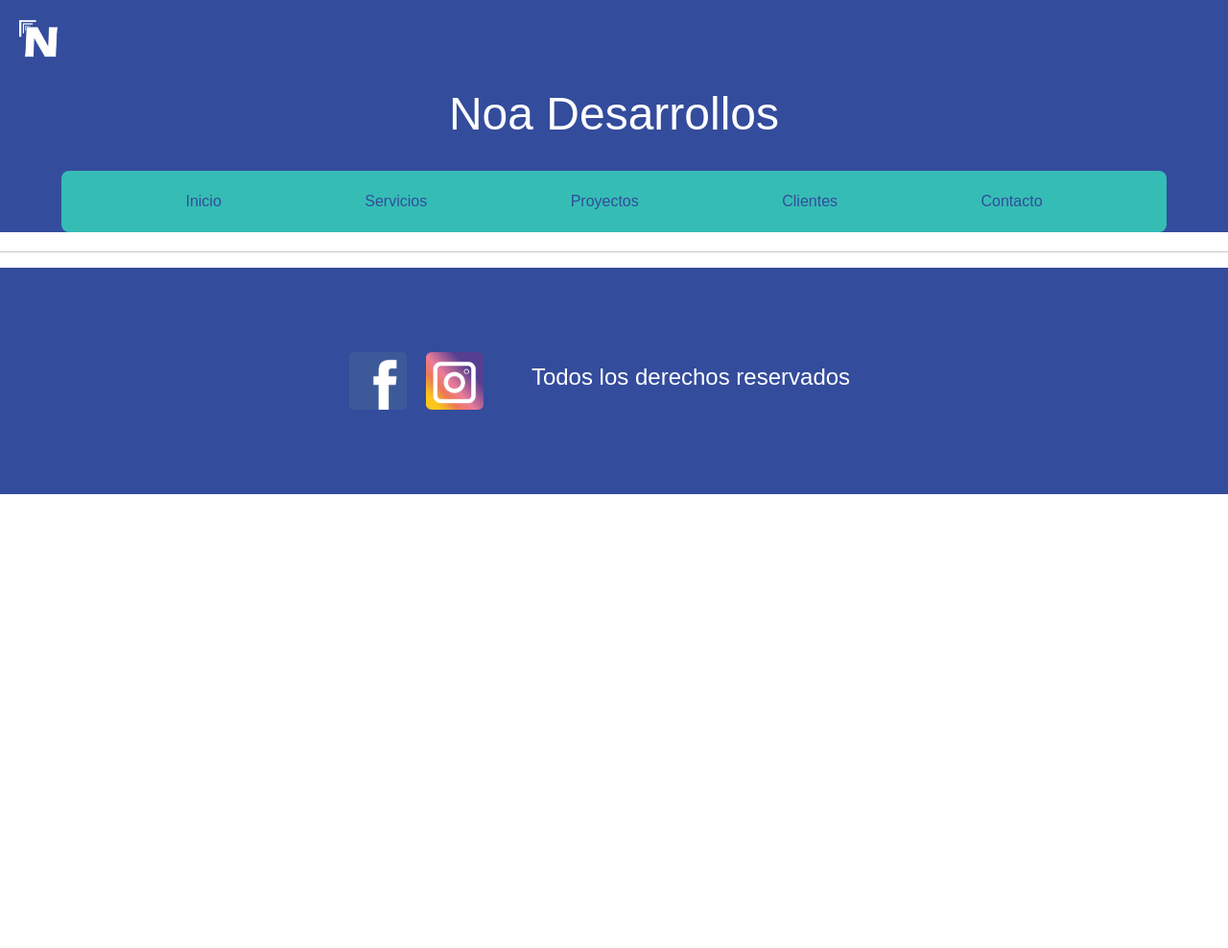
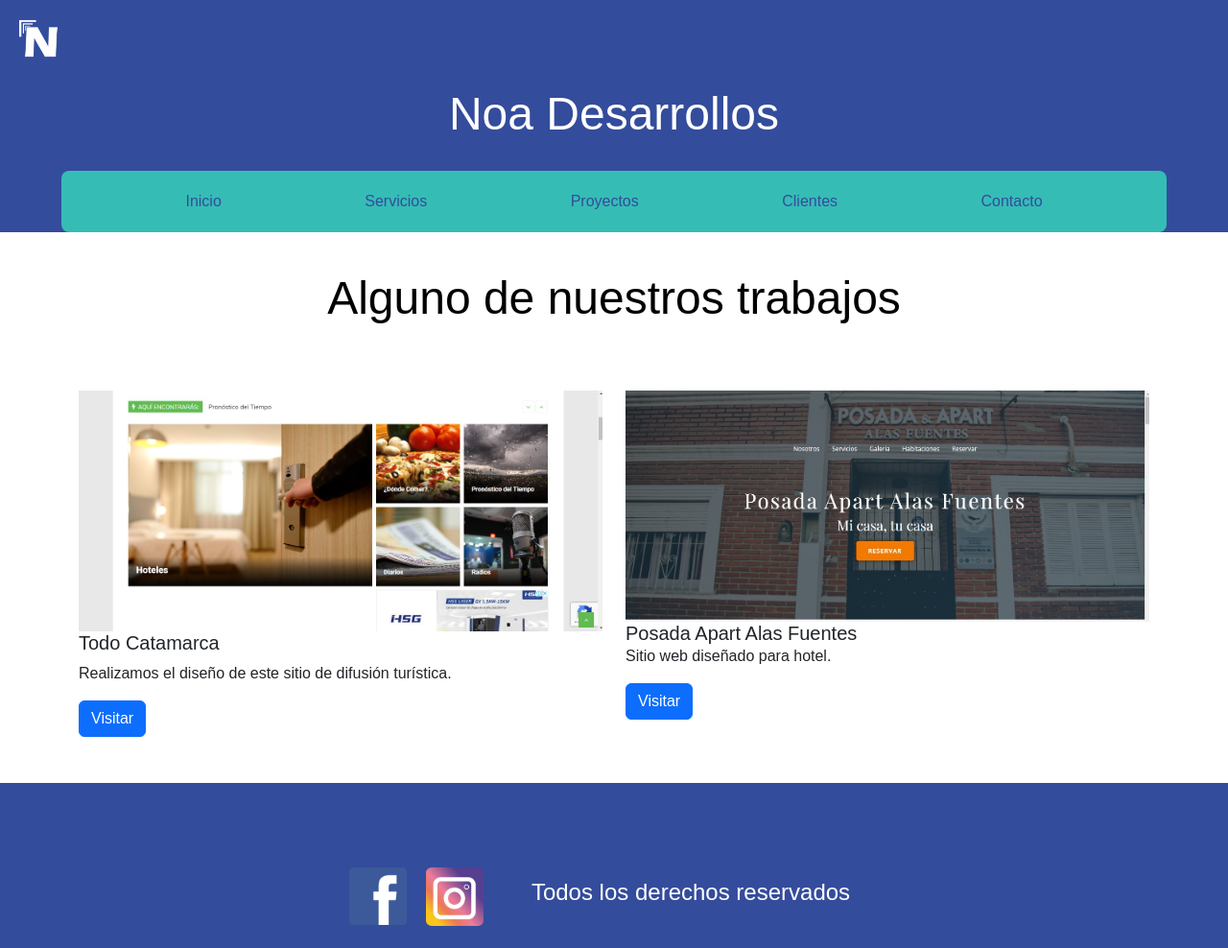
Before and after one commit to psacuna/segundaentrega, a website: page pages/proyectos.html in a window 1280 px wide. Shown: the whole page at 96% size. Before the commit the page ends 800 px from the top, so only its background shows below. Drawn offline with nearby package versions, Linux system fonts and the light colour scheme.

Commit message:
proyecto final

```diff
--- a/index.html
+++ b/index.html
@@ -8,6 +8,7 @@
     <meta name="keywords" content="noa desarrollos, diseño web, desarrollo web, mantenimiento web, hosting, hospedaje">
     <link href="https://cdn.jsdelivr.net/npm/bootstrap@5.3.0-alpha3/dist/css/bootstrap.min.css" rel="stylesheet" integrity="sha384-KK94CHFLLe+nY2dmCWGMq91rCGa5gtU4mk92HdvYe+M/SXH301p5ILy+dN9+nJOZ" crossorigin="anonymous">
     <link rel="stylesheet" href="./css/estilo.css">
+    <link rel="icon" type="image/jpg" href="img/logo.jpg">
     <title>Noa Desarrollos</title>
 </head>
 <body>
@@ -30,7 +31,7 @@
 
     </header>
 
-    <main class="container">
+    <main class="container mt-5 mb-5">
         <div id="carouselExampleAutoplaying" class="carousel slide" data-bs-ride="carousel">
             <div class="carousel-inner">
               <div class="carousel-item active">
@@ -55,10 +56,16 @@
     </main>
     <footer>
       <div class="logo_redes">
-        <img class="logo_face" src="./img/facebook-g0d6932dcd_1280.png" alt="logo facebook">
+        <a href="https://www.facebook.com/noadesarrollos/" target="_blank">
+          <img class="logo_face" src="./img/facebook-g0d6932dcd_1280.png" alt="logo facebook">
+        </a>
+
       </div>
       <div class="logo_redes">
-        <img class="logo_ig" src="./img/instagram-g411d26809_1280.png" alt="logo instagram">
+        <a href="https://www.instagram.com/noadesarrollos/" target="_blank">
+          <img class="logo_ig" src="./img/instagram-g411d26809_1280.png" alt="logo instagram">
+        </a>
+
       </div>
         <h4>Todos los derechos reservados</h4>
     </footer>
--- a/pages/proyectos.html
+++ b/pages/proyectos.html
@@ -7,6 +7,7 @@
     <meta name="description" content="Estos son nuestros proyectos realizados">
     <link href="https://cdn.jsdelivr.net/npm/bootstrap@5.3.0-alpha3/dist/css/bootstrap.min.css" rel="stylesheet" integrity="sha384-KK94CHFLLe+nY2dmCWGMq91rCGa5gtU4mk92HdvYe+M/SXH301p5ILy+dN9+nJOZ" crossorigin="anonymous">
     <link rel="stylesheet" href="../css/estilo.css">
+    <link rel="icon" type="image/jpg" href="../img/logo.jpg">
     <title>Noa Desarrollos | Proyectos</title>
 </head>
 <body>
@@ -28,15 +29,49 @@
         </nav>
 
     </header>
-    <hr>
+    <main>
+        <h1>
+            Alguno de nuestros trabajos
+        </h1>
+
+        <section class="container mt-5 mb-5">
+            <div class="row">
+                <div class="col" style="width: 18rem;">
+                    <img src="../img/web tc.jpg" class="card-img-top" alt="tc">
+                    <div class="card-body">
+                    <h5 class="Todo Catamarca">Todo Catamarca</h5>
+                    <p class="card-text">Realizamos el diseño de este sitio de difusión turística.</p>
+                    <a href="#" class="btn btn-primary">Visitar</a>
+                    </div>
+                </div>
+
+                <div class="col" style="width: 18rem;">
+                    <img src="../img/web posada.jpg" class="card-img-top" alt="wp">
+                    <div class="card-body">
+                    <h5 class="card-title">Posada Apart Alas Fuentes</h5>
+                    <p class="card-text">Sitio web diseñado para hotel.</p>
+                    <a href="#" class="btn btn-primary">Visitar</a>
+                    </div>
+                </div>
+            </div>
+        </section>
+
+    </main>
     <footer>
         <div class="logo_redes">
+        <a href="https://www.facebook.com/noadesarrollos/" target="_blank">
             <img class="logo_face" src="../img/facebook-g0d6932dcd_1280.png" alt="logo facebook">
+        </a>
+
         </div>
         <div class="logo_redes">
+        <a href="https://www.instagram.com/noadesarrollos/" target="_blank">
             <img class="logo_ig" src="../img/instagram-g411d26809_1280.png" alt="logo instagram">
+        </a>
+
         </div>
-            <h4>Todos los derechos reservados</h4>
+        <h4>Todos los derechos reservados</h4>
     </footer>
+    <script src="https://cdn.jsdelivr.net/npm/bootstrap@5.3.0/dist/js/bootstrap.bundle.min.js" integrity="sha384-geWF76RCwLtnZ8qwWowPQNguL3RmwHVBC9FhGdlKrxdiJJigb/j/68SIy3Te4Bkz" crossorigin="anonymous"></script>
 </body>
 </html>
--- a/scss/_header.scss
+++ b/scss/_header.scss
@@ -2,6 +2,7 @@ header{
     background-color: $colorprincipal;
     .logo{
         text-align: left;
+        align-items: center;
     }
     .img_logo{
         width: 80px;
@@ -39,7 +40,7 @@ header{
         }
 
 }
-@media (max-width: 411px) {
+@media (max-width: 420px) {
     .menu {
         display: flex;
         flex-direction: column;
--- a/scss/estilo.scss
+++ b/scss/estilo.scss
@@ -7,13 +7,30 @@ $colorfuente: white;
 
 
 
+h1{
+    padding: 20px;
+    text-align: center;
+    font-size: 3rem;
+    color: black
 
+}
+
+h3{
+    padding: 10px;
+    text-align: center;
+    font-size: 22px;
+    color: black
+}
+
+.card{
+    width: 30rem;
+    padding: 20px;
+}
 
 
 .container_servicios{
     background-color: white;
     width: 90%;
-    height: 900px;
     font-size: 2rem;
     font-weight: bold;
     text-align: center;
@@ -30,7 +47,7 @@ $colorfuente: white;
 
 
 
-@media (max-width: 411px) {
+@media (max-width: 420px) {
     .container_servicios {
         display: flex;
         flex-direction: column;
```
Also changed, not shown: pages/clientes.html (+26 -1 lines), pages/contacto.html (+31 -1 lines), pages/servicios.html (+10 -1 lines), css/estilo.css, img/Clientes.jpg (added), img/Clientes1.jpg (added), img/fav.svg (added), img/web posada.jpg (added), img/web tc.jpg (added).
